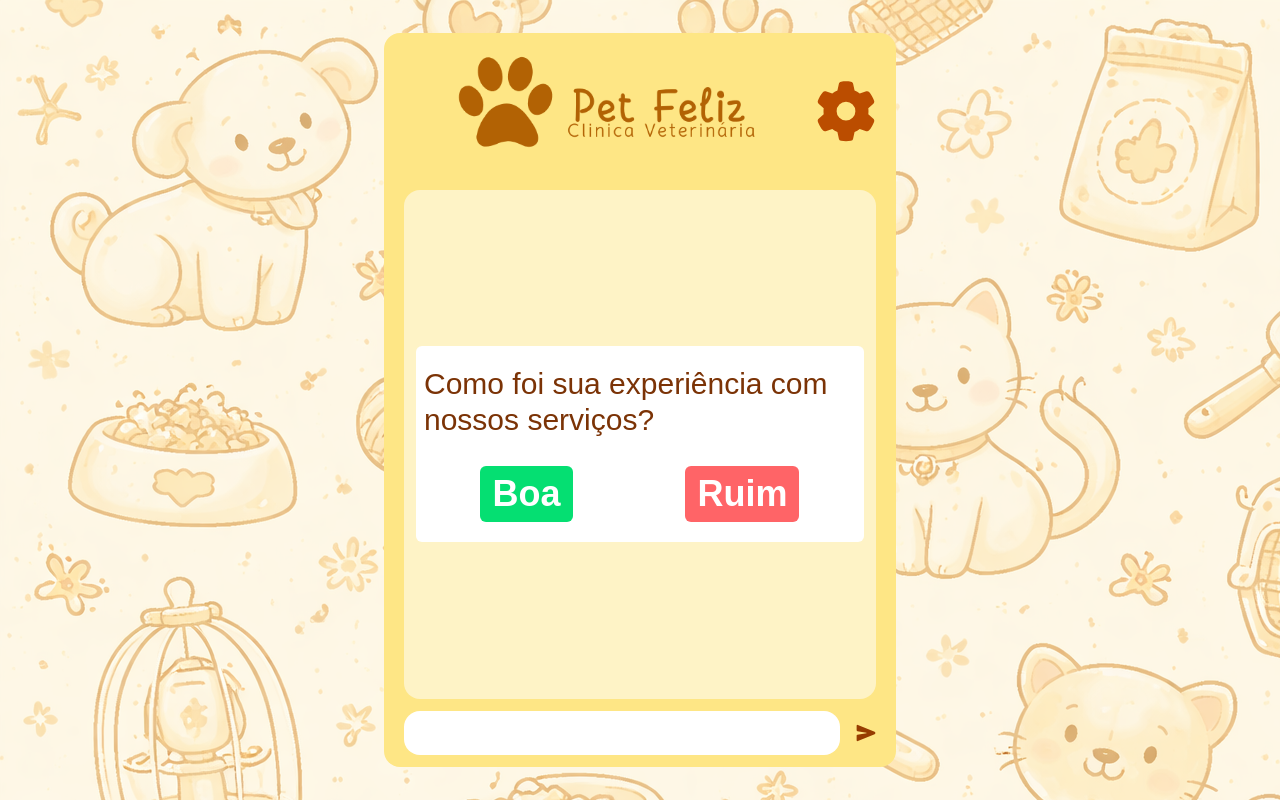
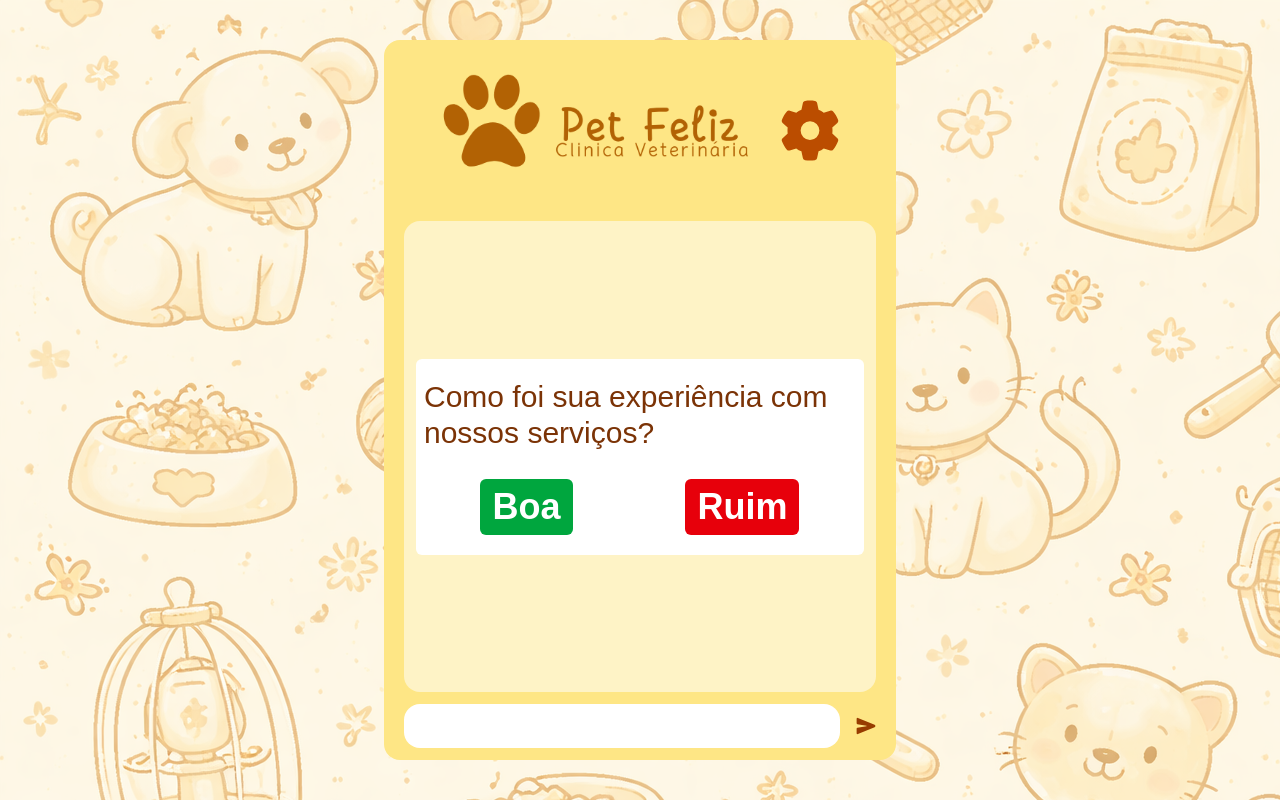
Before and after one commit to willqos15/Avabot_Frontend, a React (Vite) app: page / in a window 1280 px wide. Built offline with nearby package versions, Linux system fonts and the light colour scheme; a web font is replaced by a local one.

Commit message:
fix size

```diff
--- a/src/App.css
+++ b/src/App.css
@@ -9,7 +9,7 @@
 }
 
 #root{
-height: 100vh;
+min-height: 100vh;
 display: flex;
 justify-content: center;
 background-color: none;
--- a/src/index.css
+++ b/src/index.css
@@ -1,6 +1,9 @@
 @import "tailwindcss";
 
-*{
+*,
+*::before,
+*::after {
+
   box-sizing: border-box;
 }
 :root {
@@ -22,16 +25,4 @@
 body {
   margin: 0 auto;
   padding: 0;
-
 }
-
-
-
-
-@media (prefers-color-scheme: light) {
-  :root {
-    color: #213547;
-    background-color: #ffffff;
-  }
-
-}
--- a/src/pages/Adm.tsx
+++ b/src/pages/Adm.tsx
@@ -54,24 +54,28 @@ export default function Adm() {
 
     return (<>
 
-<div className='bg-amber-200 w-full p-3 fixed top-0'>
+<div className='bg-amber-200 w-full m-0 p-0 fixed top-0 flex  items-center justify-between h-20 px-10'>
 
-    <div className="flex justify-center">
-        <h1 className="text-7xl font-bold px-10 m-0 text-amber-800">Painel Administrativo</h1>
+
+    <div className="flex">
+        <h1 className="text-4xl font-bold px-10 py-0 m-0 text-amber-800">PAINEL ADMINISTRATIVO</h1>
+    </div>
+    <div className="flex">
     <FaHome onClick={gotohome}
-    className="text-7xl mx-5 m-0 text-amber-800"/>
+    className="text-6xl mx-5 m-0 text-amber-800"/>
     <button
     onClick={()=>setModo("boa")}
-    className='bg-green-600 hover:bg-green-700 transition-all duration-300 w-fit m-auto px-3 py-2 text-white font-bold rounded-md text-4xl mx-2'>Elogios</button>
+    className='bg-green-600 hover:bg-green-700 transition-all duration-300 w-fit m-auto px-3 py-2 text-white font-bold rounded-md text-3xl mx-2'>Elogios</button>
     <button
     onClick={()=>setModo("ruim")}
-    className='bg-red-600 hover:bg-red-700 transition-all duration-300 w-fit m-auto px-3 py-2 text-white font-bold rounded-md text-4xl mx-2'>Reclamações</button>
+    className='bg-red-600 hover:bg-red-700 transition-all duration-300 w-fit m-auto px-3 py-2 text-white font-bold rounded-md text-3xl mx-2'>Reclamações</button>
     </div>
+
 
     </div>
 
 
-    <div className="grid grid-cols-3 gap-3 mt-35">
+    <div className="grid grid-cols-3 gap-3 my-32 max-w-6xl h-fit">
 
     {
     lista.filter(chat => chat.xp === modo).map(chat =>
@@ -79,8 +83,9 @@ export default function Adm() {
         (
 
 
-            <div className = {chat.xp==="boa" ?'bg-green-600 flex flex-col rounded-2xl max-w-lg px-5 my-5'
-                : 'bg-red-600 flex flex-col rounded-2xl max-w-lg px-5 my-5'
+            <div className = {chat.xp==="boa" ?'bg-green-600 flex flex-col rounded-2xl max-w-lg px-5 my-5 h-fit'
+                :
+            'bg-red-600 flex flex-col rounded-2xl max-w-lg px-5 my-5 h-fit'
                 }>
             <p className="pt-4 text-3xl font-bold text-white"> ID: {chat.id} - DATA: {new Date(chat.criado).toLocaleDateString("pt-BR")}    </p>
             <div className='bg-amber-100 w-full overflow-y-auto h-96 px-3 my-5 rounded-2xl' >
@@ -97,7 +102,7 @@ export default function Adm() {
 
                         }>
                         <p
-                        className="text-left text-3xl">
+                        className="text-left text-2xl">
                           <strong>
 
                             {msg.role === "user"? 'Cliente: ' : 'IA: '} </strong>
@@ -115,45 +120,6 @@ export default function Adm() {
 
 
 
-
-
-
-
-
-
-
-
-        {/* {lista.map(chat => (
-            <div className='bg-amber-200 text-amber-900 flex flex-col rounded-2xl max-w-lg px-5 m-5'>
-            <p className="pt-4"> Tipo: {chat.xp} - ID: {chat.id}</p>
-            <div className='bg-amber-100 w-full overflow-y-auto h-96 px-3 my-5 rounded-2xl' >
-
-
-
-            {chat.conversa.map(msg=>
-
-                        <div className= {msg.role==="user"?
-                        'bg-amber-200 my-2 p-2 w-fit ml-0 rounded-lg'
-                        :
-                        'bg-white text-amber-900  my-5 p-2 w-fit mr-0 text-left rounded-lg'
-
-                        }>
-                        <p
-                        className="text-left">
-                          <strong>
-
-                            {msg.role === "user"? 'Cliente: ' : 'IA: '} </strong>
-                        {msg.content}</p>
-                        </div>
-                    )}
-
-
-
-                    </div>
-                    </div>
-        ))} */}
-
-
 </div>
 
     </>)
--- a/src/pages/Pchat.tsx
+++ b/src/pages/Pchat.tsx
@@ -111,16 +111,16 @@ export default function Pchat() {
     return (
 
         <div className='bg-amber-200 text-amber-900 flex flex-col justify-self-center rounded-2xl max-w-lg px-5
-         my-auto h-11/12'
+         my-auto h-[90vh]'
         >
-            <div className='flex align-middle justify-center'>
+            <div className='flex items-center justify-center p-2.5'>
             <img
-                className='w-9/12 mx-auto p-0'
+                className='w-9/12 m-0 p-0'
                 src={logo} />
 
                 <FaGear
                 onClick={gotoadmin}
-                 className='text-6xl flex align-middle h-full text-amber-700 cursor-pointer'/>
+                 className='text-6xl flex align-middle h-full text-amber-700 cursor-pointer hover:text-amber-900 transition-all 500 duration-300'/>
 
                 </div>
 
@@ -140,10 +140,10 @@ export default function Pchat() {
 
 
                 <button
-                onClick={bomxp} className='bg-green-400 hover:bg-green-600 transition-all duration-300 w-fit m-auto px-3 py-2 text-white font-bold rounded-md text-4xl'>Boa</button>
+                onClick={bomxp} className='bg-green-600 hover:bg-green-800 transition-all duration-300 w-fit m-auto px-3 py-2 text-white font-bold rounded-md text-4xl'>Boa</button>
                 <button
                 onClick={ruimxp}
-                 className='bg-red-400 hover:bg-red-600 transition-all duration-300 w-fit m-auto px-3 py-2 text-white font-bold rounded-md text-4xl'>Ruim</button>
+                 className='bg-red-600 hover:bg-red-800 transition-all duration-300 w-fit m-auto px-3 py-2 text-white font-bold rounded-md text-4xl'>Ruim</button>
                 </div>
                 </div>
 
@@ -178,7 +178,7 @@ export default function Pchat() {
 
                 <div className='flex justify-center align-middle'>
 
-                    <input type='text' className='bg-white py-1 px-2 my-3 font-normal w-full rounded-2xl outline-none resize-none'
+                    <input type='text' className='bg-white py-1 px-2 my-3 font-normal w-full rounded-2xl outline-none resize-none text-2xl'
 
 
                         {...register("mensagem", { required: true })} />
```
Also changed, not shown: src/assets/Logofic.png.
